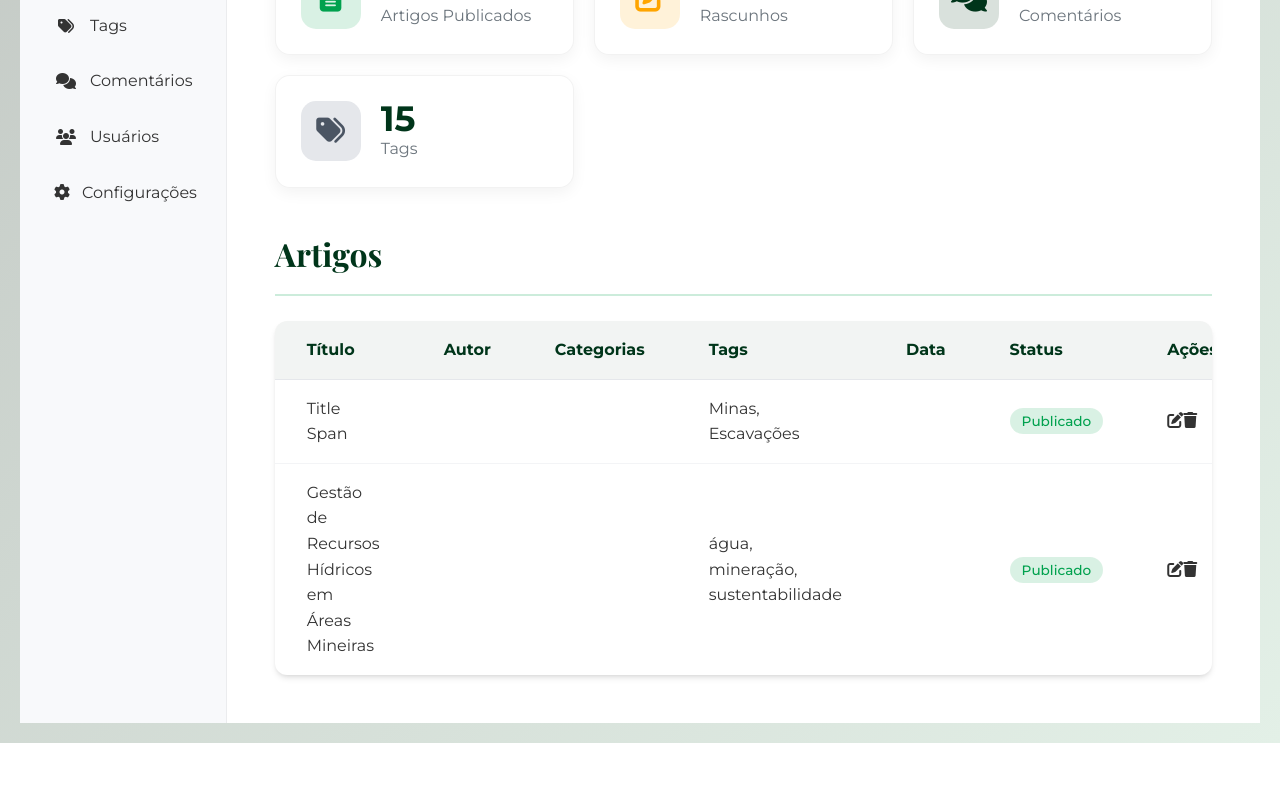
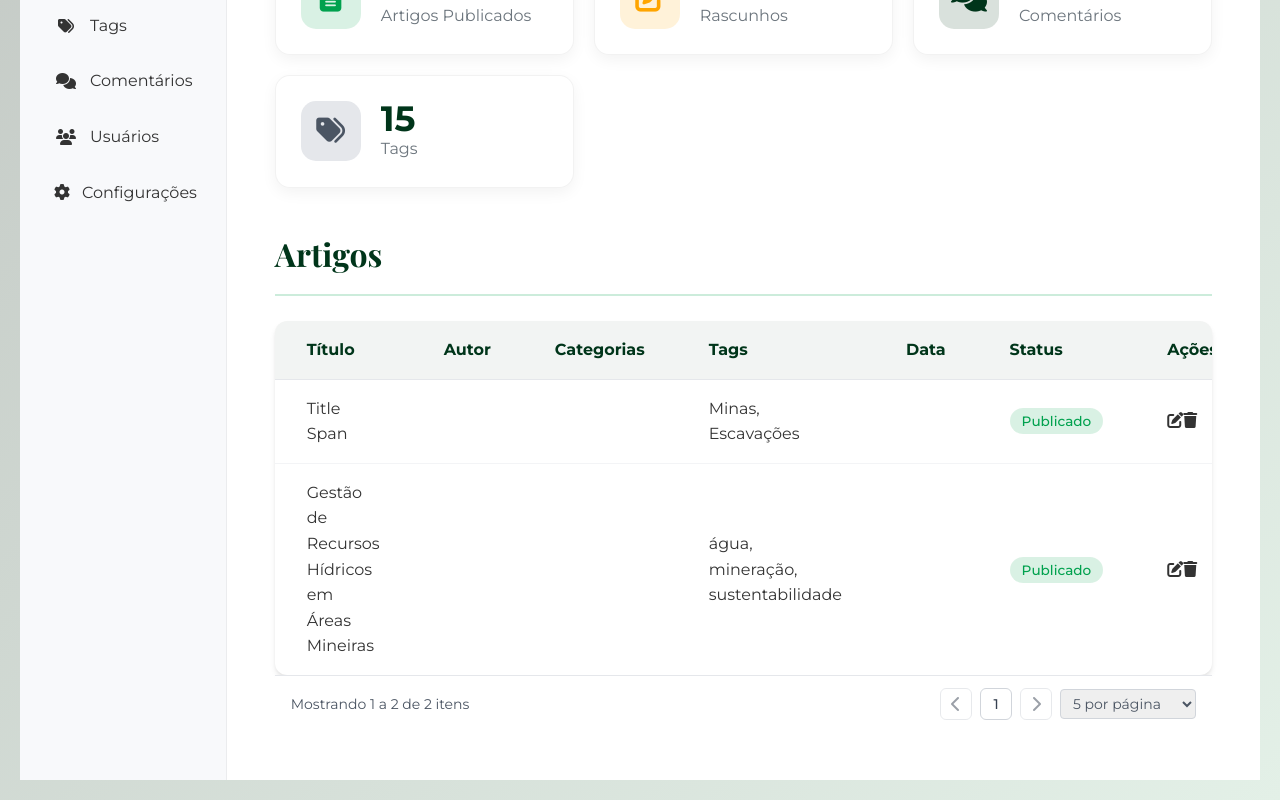
Before and after one commit to rick-nataniel-walker/crm-frontend, a Vue app: page / in a window 1280 px wide. Shown: the part 329-1129 px from the top of the page. Before the commit the page ends 1072 px from the top, so only its background shows below. Built offline with nearby package versions, Linux system fonts and the light colour scheme.

Commit message:
pagination

```diff
--- a/src/components/ArticleTable.vue
+++ b/src/components/ArticleTable.vue
@@ -14,7 +14,7 @@
         </tr>
       </thead>
       <tbody>
-        <tr v-for="article in articleList" :key="article.id">
+        <tr v-for="article in paginationResult.items" :key="article.id">
           <td>{{ article.title }}</td>
           <td>{{ article.author.name }}</td>
           <td>{{ article.category.name }}</td>
@@ -33,11 +33,19 @@
       </tbody>
     </table>
   </div>
+  <table-pagination
+    v-if="paginationResult.totalItems > 0"
+    :pagination="paginationControls"
+    @page-changed="handlePageChange"
+    @items-per-page-changed="handleItemsPerPageChange"
+  />
 </template>
 
 <script>
 import WordBadge from "@/components/shared/WordBadge";
 import SectionTitle from "@/components/shared/SectionTitle";
+import TablePagination from "@/components/tables/TablePagination";
+import { paginate, getPaginationControls } from "@/helpers/Paginator";
 import { mapActions, mapMutations, mapState } from "vuex";
 import { DELETE_ARTICLE, FILL_ARTICLE } from "@/store/constants";
 export default {
@@ -45,19 +53,47 @@ export default {
   components: {
     WordBadge,
     SectionTitle,
+    TablePagination,
   },
   props: {
     articleList: {
       type: Array,
       required: true,
     },
+    currentArticleId: {
+      type: [Number, String],
+      default: null,
+    },
+  },
+  data() {
+    return {
+      currentPage: 1,
+      itemsPerPage: 5,
+    };
   },
   computed: {
     ...mapState(["articles"]),
+    paginationResult() {
+      return paginate(this.articleList, {
+        currentPage: this.currentPage,
+        itemsPerPage: this.itemsPerPage,
+      });
+    },
+
+    // Get pagination controls metadata
+    paginationControls() {
+      return getPaginationControls(this.paginationResult);
+    },
   },
   methods: {
     ...mapMutations([FILL_ARTICLE]),
     ...mapActions([DELETE_ARTICLE]),
+    handlePageChange(page) {
+      this.currentPage = page;
+    },
+    handleItemsPerPageChange(itemsPerPage) {
+      this.itemsPerPage = itemsPerPage;
+    },
     editArticle(id) {
       this.articles.forEach((article) => {
         if (article.id === id) {
@@ -77,9 +113,13 @@ export default {
     },
     deleteArticle(id) {
       if (confirm("Tem certeza que deseja excluir este artigo?")) {
-        // Dispatch action to delete article fas fa-save
         this.DELETE_ARTICLE(id);
       }
+    },
+  },
+  watch: {
+    articles() {
+      this.currentPage = 1;
     },
   },
 };
--- /dev/null
+++ b/src/components/tables/TablePagination.vue
@@ -0,0 +1,121 @@
+<template>
+  <div
+    class="pagination flex items-center justify-between px-4 py-3 bg-white border-t border-gray-200"
+  >
+    <div class="pagination-info text-sm text-gray-600">
+      Mostrando {{ pagination.startItem }} a {{ pagination.endItem }} de
+      {{ pagination.totalItems }} itens
+    </div>
+
+    <div class="pagination-controls flex items-center space-x-2">
+      <button
+        @click="$emit('page-changed', pagination.currentPage - 1)"
+        :disabled="!pagination.hasPreviousPage"
+        class="pagination-button"
+        :class="{
+          'cursor-not-allowed opacity-50': !pagination.hasPreviousPage,
+          'hover:bg-gray-50': pagination.hasPreviousPage,
+        }"
+      >
+        <i class="fas fa-chevron-left"></i>
+      </button>
+
+      <div class="flex space-x-1">
+        <button
+          v-if="pagination.showStartEllipsis"
+          class="pagination-page-button"
+          disabled
+        >
+          ...
+        </button>
+
+        <button
+          v-for="page in pagination.pages"
+          :key="page"
+          @click="$emit('page-changed', page)"
+          class="pagination-page-button"
+          :class="{
+            'bg-primary-600 text-white': page === pagination.currentPage,
+            'hover:bg-gray-50': page !== pagination.currentPage,
+          }"
+        >
+          {{ page }}
+        </button>
+
+        <button
+          v-if="pagination.showEndEllipsis"
+          class="pagination-page-button"
+          disabled
+        >
+          ...
+        </button>
+      </div>
+
+      <button
+        @click="$emit('page-changed', pagination.currentPage + 1)"
+        :disabled="!pagination.hasNextPage"
+        class="pagination-button"
+        :class="{
+          'cursor-not-allowed opacity-50': !pagination.hasNextPage,
+          'hover:bg-gray-50': pagination.hasNextPage,
+        }"
+      >
+        <i class="fas fa-chevron-right"></i>
+      </button>
+
+      <div class="ml-4 text-sm text-gray-600">
+        <select
+          v-model="localItemsPerPage"
+          @change="handleItemsPerPageChange"
+          class="items-per-page-select border rounded px-2 py-1 text-sm"
+        >
+          <option value="5">5 por página</option>
+          <option value="10">10 por página</option>
+          <option value="20">20 por página</option>
+          <option value="50">50 por página</option>
+        </select>
+      </div>
+    </div>
+  </div>
+</template>
+
+<script>
+export default {
+  name: "TablePagination",
+  props: {
+    pagination: {
+      type: Object,
+      required: true,
+    },
+  },
+  data() {
+    return {
+      localItemsPerPage: this.pagination.itemsPerPage,
+    };
+  },
+  methods: {
+    handleItemsPerPageChange() {
+      this.$emit("items-per-page-changed", parseInt(this.localItemsPerPage));
+    },
+  },
+  watch: {
+    "pagination.itemsPerPage"(newVal) {
+      this.localItemsPerPage = newVal;
+    },
+  },
+};
+</script>
+
+<style scoped>
+.pagination-button {
+  @apply w-8 h-8 flex items-center justify-center rounded-md border border-gray-300 text-gray-700;
+}
+
+.pagination-page-button {
+  @apply w-8 h-8 flex items-center justify-center rounded-md border border-gray-300 text-sm font-medium text-gray-700;
+}
+
+.items-per-page-select {
+  @apply border-gray-300 focus:border-green-600 focus:ring-1 focus:ring-green-600;
+}
+</style>
--- /dev/null
+++ b/src/helpers/Paginator.js
@@ -0,0 +1,94 @@
+/**
+ * Paginates an array of items
+ *
+ * @param {Array} items - The full array of items to paginate
+ * @param {Object} options - Pagination options
+ * @param {number} options.currentPage - Current page number (1-based)
+ * @param {number} options.itemsPerPage - Number of items per page
+ * @returns {Object} - Pagination result containing paginated items and metadata
+ */
+export function paginate(items, { currentPage = 1, itemsPerPage = 10 }) {
+  // Validate inputs
+  if (!Array.isArray(items)) {
+    throw new Error("Items must be an array");
+  }
+
+  currentPage = parseInt(currentPage);
+  itemsPerPage = parseInt(itemsPerPage);
+
+  if (isNaN(currentPage)) currentPage = 1;
+  if (isNaN(itemsPerPage)) itemsPerPage = 10;
+
+  // Calculate pagination values
+  const totalItems = items.length;
+  const totalPages = Math.ceil(totalItems / itemsPerPage);
+
+  // Ensure currentPage is within valid range
+  if (currentPage < 1) currentPage = 1;
+  if (currentPage > totalPages && totalPages > 0) currentPage = totalPages;
+
+  // Calculate start and end indexes
+  const startIndex = (currentPage - 1) * itemsPerPage;
+  const endIndex = Math.min(startIndex + itemsPerPage, totalItems);
+
+  // Get paginated items
+  const paginatedItems = items.slice(startIndex, endIndex);
+
+  // Return pagination result
+  return {
+    items: paginatedItems,
+    currentPage,
+    itemsPerPage,
+    totalItems,
+    totalPages,
+    startItem: totalItems > 0 ? startIndex + 1 : 0,
+    endItem: totalItems > 0 ? endIndex : 0,
+    hasPreviousPage: currentPage > 1,
+    hasNextPage: currentPage < totalPages,
+  };
+}
+
+/**
+ * Generates pagination controls metadata
+ *
+ * @param {Object} pagination - Pagination result from paginate()
+ * @param {number} maxVisiblePages - Maximum number of page buttons to show
+ * @returns {Object} - Pagination controls metadata
+ */
+export function getPaginationControls(pagination, maxVisiblePages = 5) {
+  const { currentPage, totalPages } = pagination;
+
+  // Calculate visible page numbers
+  let startPage, endPage;
+
+  if (totalPages <= maxVisiblePages) {
+    startPage = 1;
+    endPage = totalPages;
+  } else {
+    const halfVisible = Math.floor(maxVisiblePages / 2);
+
+    if (currentPage <= halfVisible + 1) {
+      startPage = 1;
+      endPage = maxVisiblePages;
+    } else if (currentPage >= totalPages - halfVisible) {
+      startPage = totalPages - maxVisiblePages + 1;
+      endPage = totalPages;
+    } else {
+      startPage = currentPage - halfVisible;
+      endPage = currentPage + halfVisible;
+    }
+  }
+
+  // Create page array
+  const pages = Array.from(
+    { length: endPage - startPage + 1 },
+    (_, i) => startPage + i
+  );
+
+  return {
+    ...pagination,
+    pages,
+    showStartEllipsis: startPage > 1,
+    showEndEllipsis: endPage < totalPages,
+  };
+}
--- a/src/views/CategoryView.vue
+++ b/src/views/CategoryView.vue
@@ -19,7 +19,7 @@
         <th>{{ categoryTableHeader.action }}</th>
       </template>
       <template #body>
-        <tr v-for="category in categories" :key="category.id">
+        <tr v-for="category in paginationSetup.items" :key="category.id">
           <td>{{ category.id }}</td>
           <td>{{ category.name }}</td>
           <td>
@@ -33,6 +33,12 @@
         </tr>
       </template>
     </main-table>
+    <table-pagination
+      v-if="paginationSetup.totalItems > 0"
+      :pagination="paginatioControls"
+      @page-changed="handlePageChange"
+      @items-per-page-changed="handleItemsPerPageChange"
+    />
   </div>
 </template>
 
@@ -41,6 +47,8 @@ import ActionBtn from "@/components/shared/ActionBtn";
 import FormGroup from "@/components/form/FormGroup";
 import MainTable from "@/components/tables/MainTable";
 import SectionTitle from "@/components/shared/SectionTitle";
+import TablePagination from "@/components/tables/TablePagination";
+import { paginate, getPaginationControls } from "@/helpers/Paginator";
 import { categoryTableHeader } from "@/datasource";
 import { mapActions, mapMutations, mapState } from "vuex";
 import {
@@ -57,14 +65,28 @@ export default {
     FormGroup,
     MainTable,
     SectionTitle,
+    TablePagination,
   },
   data() {
-    return { categoryTableHeader };
+    return {
+      currentPage: 1,
+      itemsPerPage: 5,
+      categoryTableHeader,
+    };
   },
   computed: {
     ...mapState(["categories", "category"]),
     formTitle() {
       return this.category.id ? "Actualizar categoria" : "Criar Nova Categoria";
+    },
+    paginationSetup() {
+      return paginate(this.categories, {
+        currentPage: this.currentPage,
+        itemsPerPage: this.itemsPerPage,
+      });
+    },
+    paginatioControls() {
+      return getPaginationControls(this.paginationSetup);
     },
   },
   methods: {
@@ -75,6 +97,13 @@ export default {
       FETCH_CATEGORIES,
       UPDATE_CATEGORY,
     ]),
+    handlePageChange(page) {
+      this.currentPage = page;
+    },
+    handleItemsPerPageChange(itemsPerPage) {
+      this.itemsPerPage = itemsPerPage;
+    },
+
     async saveCategory() {
       this.category.id
         ? this.UPDATE_CATEGORY(this.category)
@@ -105,6 +134,11 @@ export default {
   beforeMount() {
     this.FETCH_CATEGORIES();
   },
+  watch: {
+    categories() {
+      this.currentPage = 1;
+    },
+  },
 };
 </script>
 
```
